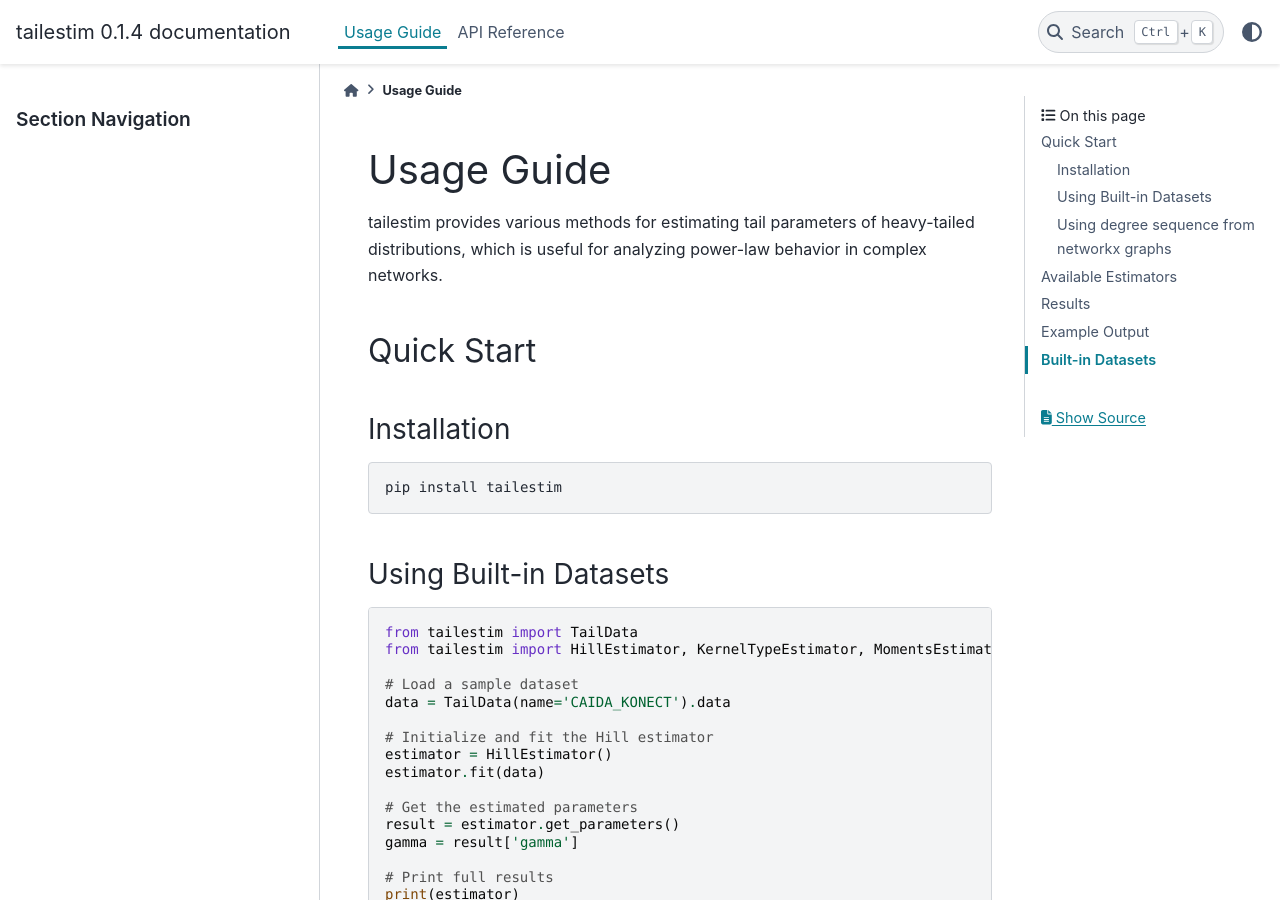
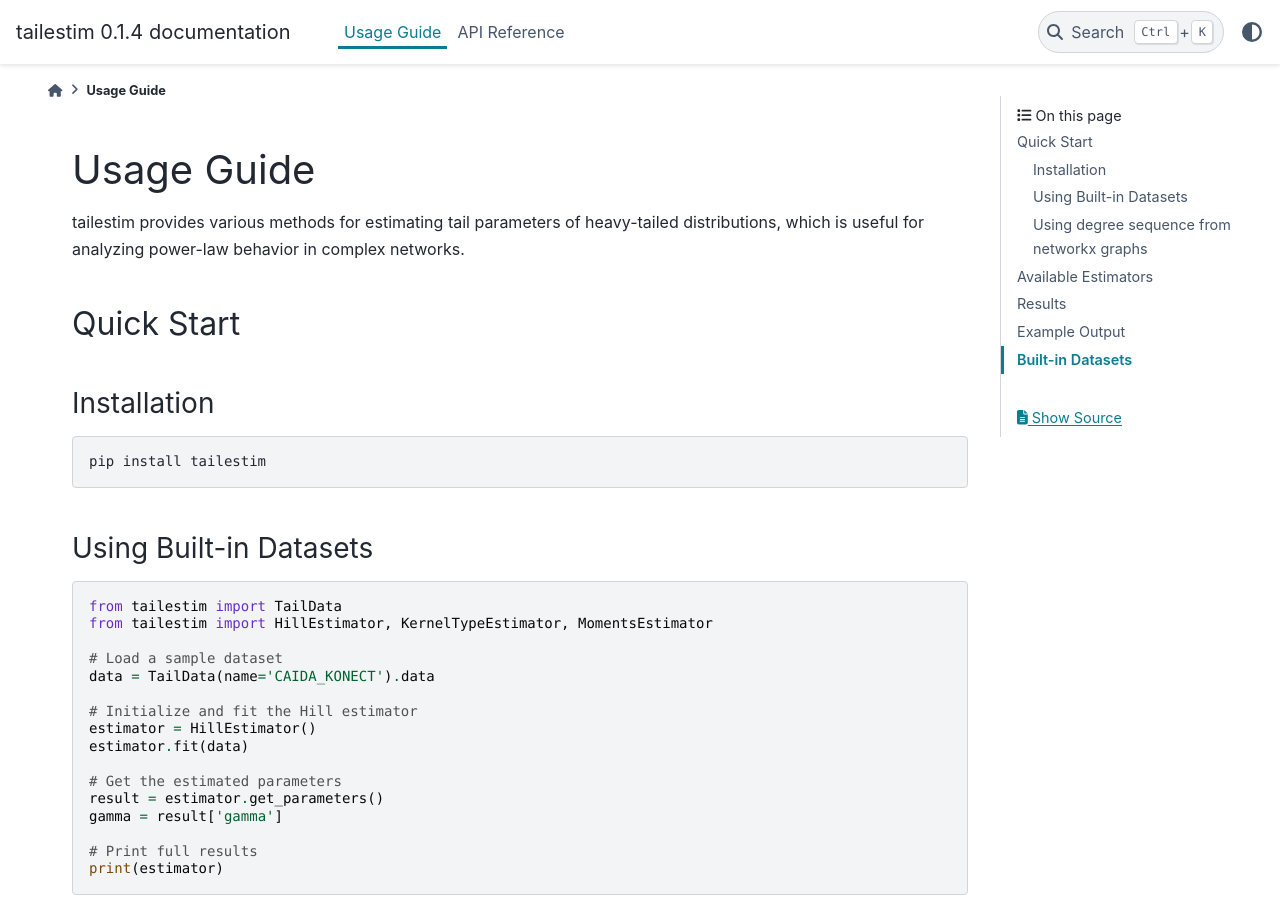
Before and after one commit to mu373/tailestim, a Sphinx documentation site: the page built from docs/usage.rst, in a window 1280 px wide and 900 px high. Built offline with Sphinx 7.4.7 and the PyData theme 0.15.4, drawn with Linux system fonts in a browser that asks for light colours; pages that are not in the unit, such as notebooks, are missing from menus.

Commit message:
Disable sidebar in Usage page

```diff
--- a/docs/conf.py
+++ b/docs/conf.py
@@ -65,3 +65,8 @@ html_theme_options = {
     "navigation_depth": 4,
     "show_toc_level": 2,
 }
+
+# Configure sidebars
+html_sidebars = {
+    "usage": [],  # Hide all sidebars for usage.rst
+}
```
